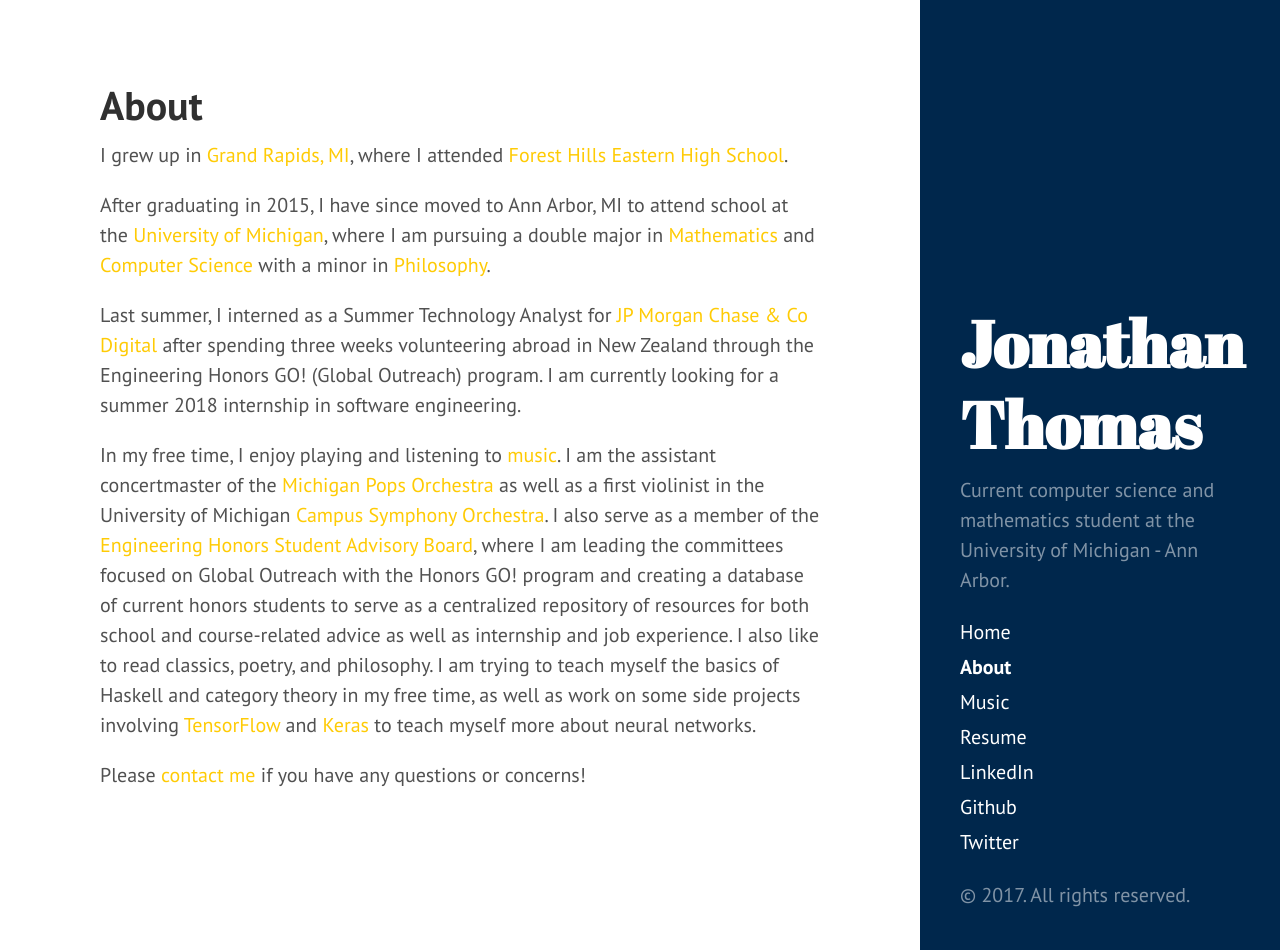
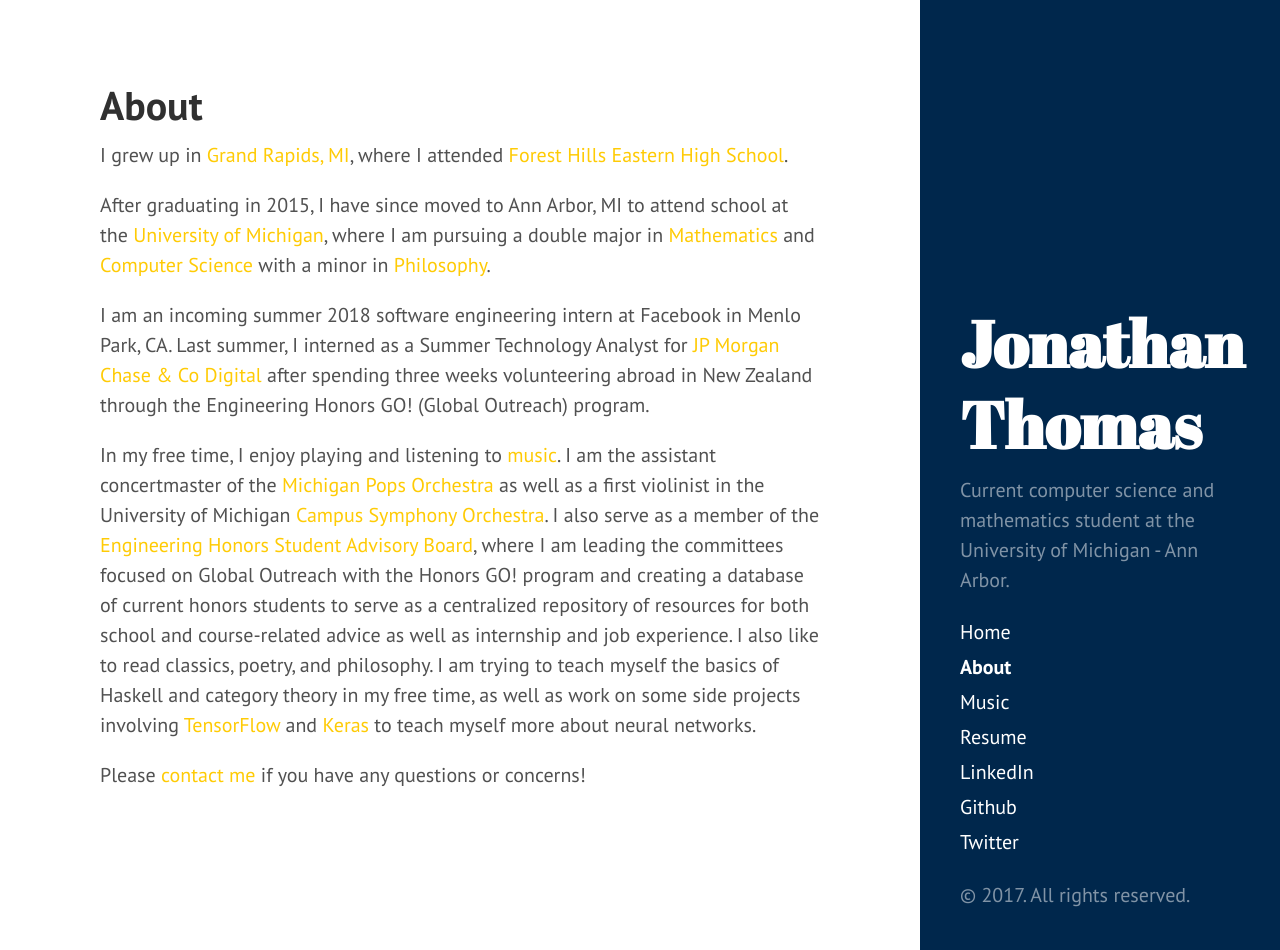
Before and after one commit to jonathoma/jonathoma.github.io, a Jekyll site: the page built from about.md, in a window 1280 px wide and 950 px high. Built offline with Jekyll 4.4.1, drawn with Linux system fonts in a browser that asks for light colours.

Commit message:
updated resume

```diff
--- a/about.md
+++ b/about.md
@@ -7,7 +7,7 @@ I grew up in [Grand Rapids, MI](http://www.google.com/maps/place/Grand+Rapids,+M
 
 After graduating in 2015, I have since moved to Ann Arbor, MI to attend school at the [University of Michigan](https://www.umich.edu/), where I am pursuing a double major in [Mathematics](https://lsa.umich.edu/math/undergraduates/major-and-minor-programs/honors-mathematics.html) and [Computer Science](https://eecs.umich.edu/eecs/undergraduate/computer-science/) with a minor in [Philosophy](https://lsa.umich.edu/philosophy/undergraduates.html).
 
-Last summer, I interned as a Summer Technology Analyst for [JP Morgan Chase & Co Digital](https://www.jpmorganchase.com/) after spending three weeks volunteering abroad in New Zealand through the Engineering Honors GO! (Global Outreach) program. I am currently looking for a summer 2018 internship in software engineering.
+I am an incoming summer 2018 software engineering intern at Facebook in Menlo Park, CA. Last summer, I interned as a Summer Technology Analyst for [JP Morgan Chase & Co Digital](https://www.jpmorganchase.com/) after spending three weeks volunteering abroad in New Zealand through the Engineering Honors GO! (Global Outreach) program.
 
 In my free time, I enjoy playing and listening to [music]({{site.url}}music). I am the assistant concertmaster of the [Michigan Pops Orchestra](http://uac.umich.edu/mpo/) as well as a first violinist in the University of Michigan [Campus Symphony Orchestra](https://sites.google.com/a/umich.edu/campus-orchestras/home). I also serve as a member of the [Engineering Honors Student Advisory Board](https://honors.engin.umich.edu/about/honors-student-advisory-board/), where I am leading the committees focused on Global Outreach with the Honors GO! program and creating a database of current honors students to serve as a centralized repository of resources for both school and course-related advice as well as internship and job experience. I also like to read classics, poetry, and philosophy. I am trying to teach myself the basics of Haskell and category theory in my free time, as well as work on some side projects involving [TensorFlow](https://www.tensorflow.org/) and [Keras](https://keras.io/) to teach myself more about neural networks.
 
```
Also changed, not shown: 4 other files.
